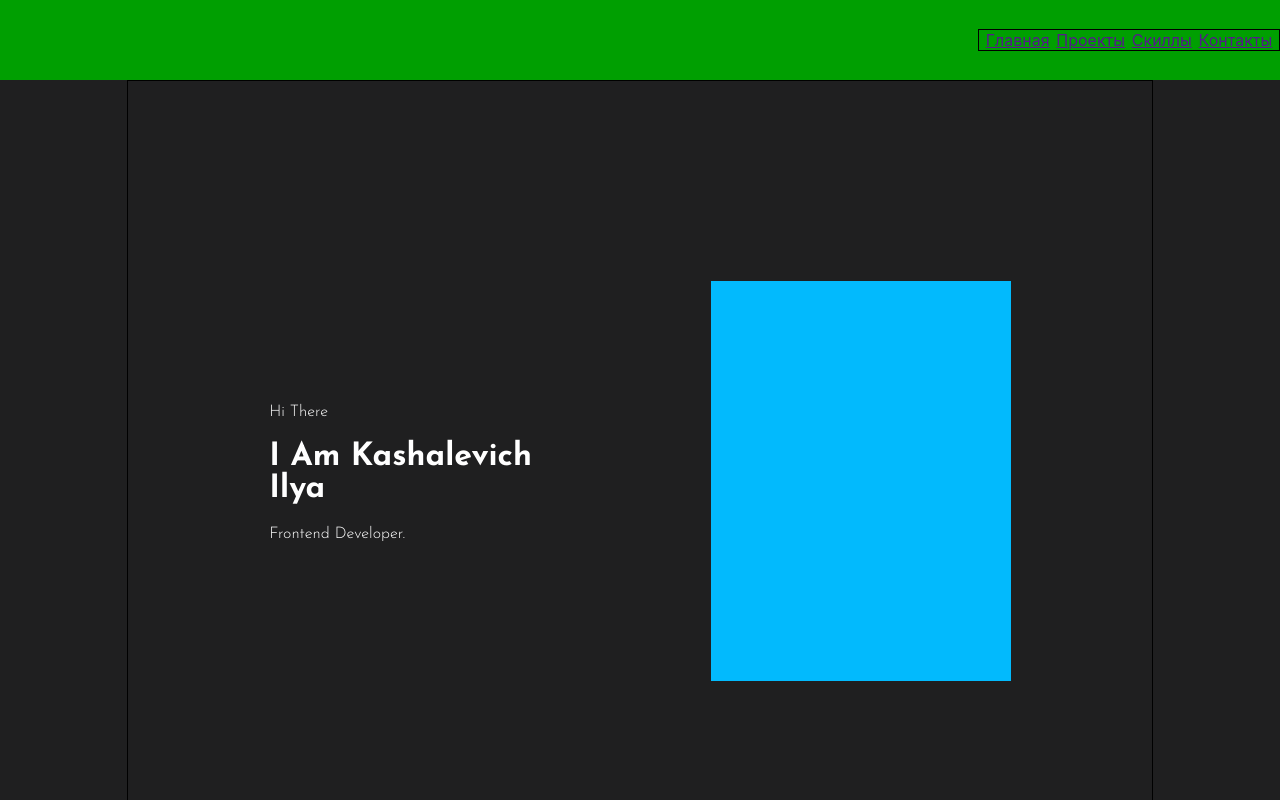
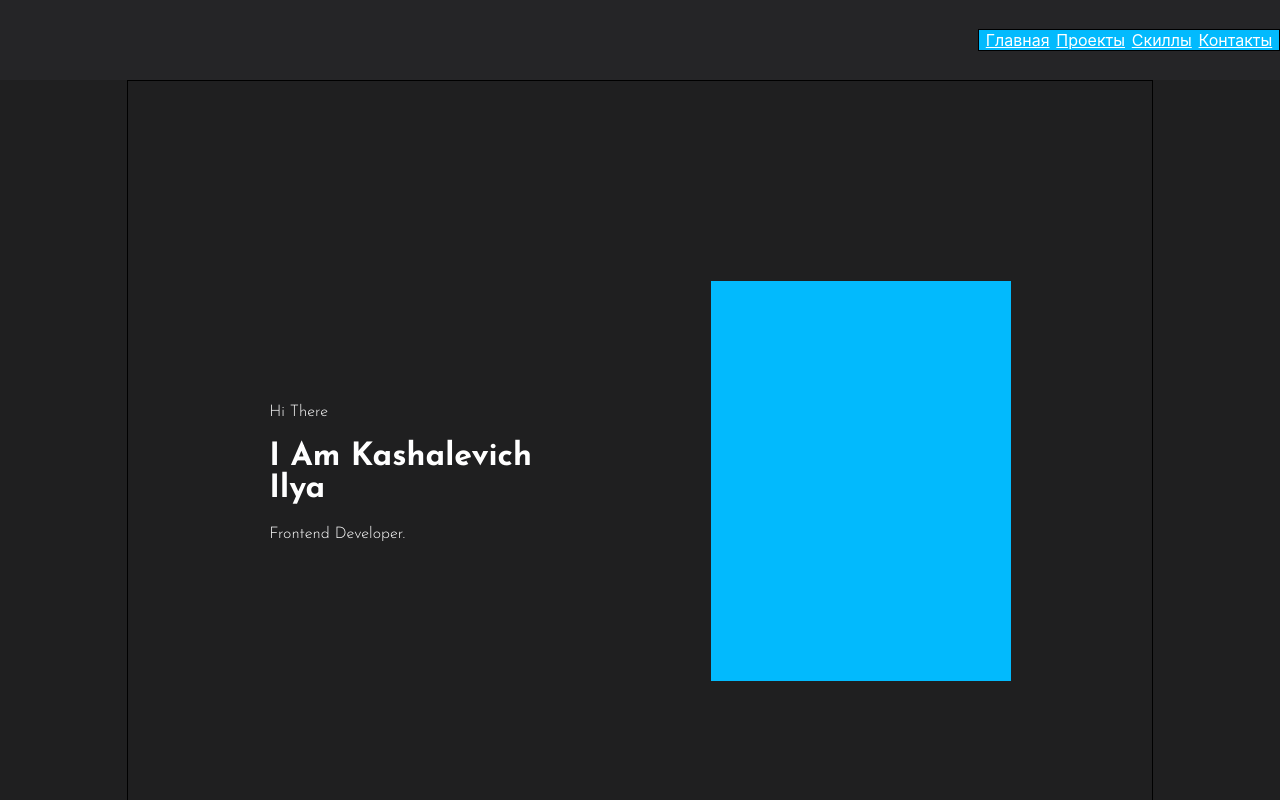
Before and after one commit to iliik/cv, a React (Create React App) app: page / in a window 1280 px wide. Shown: the top 800 px of the page. Built offline with nearby package versions, Linux system fonts and the light colour scheme; a web font is replaced by a local one.

Commit message:
import-variabls-nav

```diff
--- a/src/header/Header.js
+++ b/src/header/Header.js
@@ -1,5 +1,5 @@
 import React from 'react';
-import style from './Header.module.css';
+import style from './Header.module.scss';
 import Nav from "../nav/Nav";
 
 function Header() {
--- a/src/header/Header.module.css
+++ b/src/header/Header.module.scss
@@ -1,6 +1,7 @@
+@import ".././common/styles/sass/variabls";
 .header{
     height: 80px;
-    background-color: #009f01 ;
+    background-color: $bgSecondColor ;
     display: flex;
     justify-content: flex-end;
     align-items: center;
--- a/src/nav/Nav.js
+++ b/src/nav/Nav.js
@@ -1,5 +1,5 @@
 import React from 'react';
-import style from './Nav.module.css';
+import style from './Nav.module.scss';
 
 function Nav() {
     return (
--- a/src/nav/Nav.module.css
+++ /dev/null
@@ -1,6 +0,0 @@
-.nav {
-    border: 1px solid;
-    width: 300px;
-    display: flex;
-    justify-content: space-evenly;
-}
--- /dev/null
+++ b/src/nav/Nav.module.scss
@@ -0,0 +1,11 @@
+@import ".././common/styles/sass/variabls";
+.nav {
+    background-color:$primaryColor ;
+    border: 1px solid;
+    width: 300px;
+    display: flex;
+    justify-content: space-evenly;
+    .nav,a{
+        color: $textColor;
+    }
+}
```
